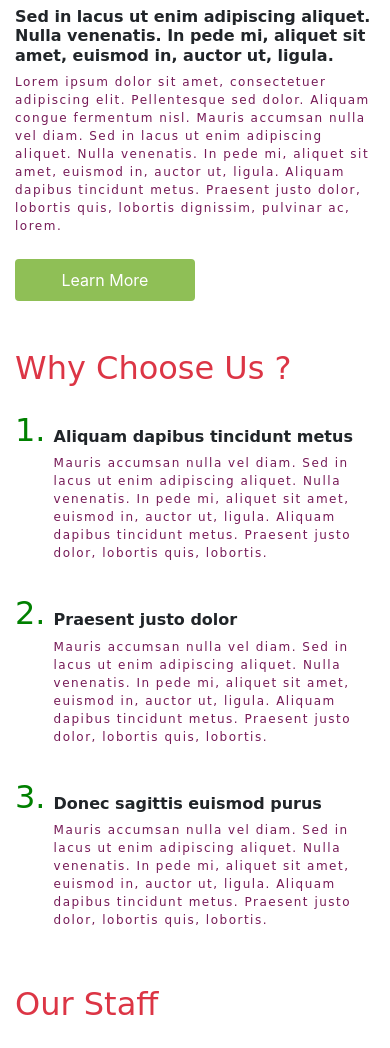
After one commit to JOYBARMAN/Art_School, a Django app: page /about/ in a window 390 px wide. The commit adds this page. Shown: the part 473-1521 px from the top of the page. Run offline with Django 4.2, Linux system fonts and the light colour scheme; some libraries are stand-ins or nearby versions.

Commit message:
blog/about us update

```diff
--- /dev/null
+++ b/main/templates/aboutUs.html
@@ -0,0 +1,136 @@
+{% extends 'base.html' %}
+{% load static %}
+{% block body %}
+<div class="container mt-5">
+    <div class="row">
+        <div class="col-12 col-lg-4 col-md-6">
+            <div>
+                <h2 class="my-4 text-danger">About Us</h2>
+                <img class="img-fluid" src="https://livedemo00.template-help.com/wt_47644/img/page2_pic1.jpg" alt="img">
+                <h6 class="font-weight-bold mt-2">Sed in lacus ut enim adipiscing aliquet. Nulla venenatis. In pede mi,
+                    aliquet sit amet, euismod in, auctor ut, ligula.</h6>
+                <p class="my-2" style="font-size: 12px;">Lorem ipsum dolor sit amet, consectetuer adipiscing elit.
+                    Pellentesque sed dolor. Aliquam congue fermentum nisl. Mauris accumsan nulla vel diam. Sed in lacus
+                    ut enim adipiscing aliquet. Nulla venenatis. In pede mi, aliquet sit amet, euismod in, auctor ut,
+                    ligula. Aliquam dapibus tincidunt metus. Praesent justo dolor, lobortis quis, lobortis dignissim,
+                    pulvinar ac, lorem.</p>
+                <div class="my-4">
+                    <button class="btn w-50" style="color: white;background-color: #8fbf56;padding: 8px;">Learn
+                        More</button>
+                </div>
+            </div>
+
+        </div>
+        <div class="col-12 col-lg-4 col-md-6">
+            <h2 class="my-4 text-danger">Why Choose Us ?</h2>
+            <div class="d-flex my-3">
+                <div class="mr-2">
+                    <h2 style="color: green;">1.</h2>
+                </div>
+                <div>
+                    <h6 class="mt-3 font-weight-bold">Aliquam dapibus tincidunt metus</h6>
+                    <p style="font-size: 12px;">Mauris accumsan nulla vel diam. Sed in lacus ut enim adipiscing aliquet.
+                        Nulla venenatis. In pede mi, aliquet sit amet, euismod in, auctor ut, ligula. Aliquam dapibus
+                        tincidunt metus. Praesent justo dolor, lobortis quis, lobortis.</p>
+                </div>
+            </div>
+            <div class="d-flex my-3">
+                <div class="mr-2">
+                    <h2 style="color: green;">2.</h2>
+                </div>
+                <div>
+                    <h6 class="mt-3 font-weight-bold">Praesent justo dolor</h6>
+                    <p style="font-size: 12px;">Mauris accumsan nulla vel diam. Sed in lacus ut enim adipiscing aliquet.
+                        Nulla venenatis. In pede mi, aliquet sit amet, euismod in, auctor ut, ligula. Aliquam dapibus
+                        tincidunt metus. Praesent justo dolor, lobortis quis, lobortis.</p>
+                </div>
+            </div>
+            <div class="d-flex my-3">
+                <div class="mr-2">
+                    <h2 style="color: green;">3.</h2>
+                </div>
+                <div>
+                    <h6 class="mt-3 font-weight-bold">Donec sagittis euismod purus</h6>
+                    <p style="font-size: 12px;">Mauris accumsan nulla vel diam. Sed in lacus ut enim adipiscing aliquet.
+                        Nulla venenatis. In pede mi, aliquet sit amet, euismod in, auctor ut, ligula. Aliquam dapibus
+                        tincidunt metus. Praesent justo dolor, lobortis quis, lobortis.</p>
+                </div>
+            </div>
+        </div>
+        <div class="col-12 col-lg-4 col-md-6">
+            <h2 class="my-4 text-danger">Our Staff</h2>
+            <div class="row">
+                <div class="col-6 col-lg-6 my-2">
+                    <img class="img-fluid" src="https://livedemo00.template-help.com/wt_47644/img/page2_pic2.jpg"
+                        alt="">
+                </div>
+                <div class="col-6 col-lg-6 my-2">
+                    <img class="img-fluid" src="https://livedemo00.template-help.com/wt_47644/img/page2_pic3.jpg"
+                        alt="">
+                </div>
+                <div class="col-6 col-lg-6 my-2">
+                    <img class="img-fluid" src="https://livedemo00.template-help.com/wt_47644/img/page2_pic4.jpg"
+                        alt="">
+                </div>
+                <div class="col-6 col-lg-6 my-2">
+                    <img class="img-fluid" src="https://livedemo00.template-help.com/wt_47644/img/page2_pic5.jpg"
+                        alt="">
+                </div>
+                <div class="col-6 col-lg-6 my-2">
+                    <img class="img-fluid" src="https://livedemo00.template-help.com/wt_47644/img/page2_pic6.jpg"
+                        alt="">
+                </div>
+                <div class="col-6 col-lg-6 my-2">
+                    <img class="img-fluid" src="https://livedemo00.template-help.com/wt_47644/img/page2_pic7.jpg"
+                        alt="">
+                </div>
+
+            </div>
+        </div>
+    </div>
+</div>
+<div class="container">
+    <h2 class="text-danger">Testimonials</h2>
+    <div class="row">
+        <div class="col-12 col-lg-3 col-md-6 my-2">
+            <div class="my-3">
+                <p style="font-size: 12px;">Mauris accumsan nulla vel diam. Sed in lacus ut enim adipiscing aliquet.
+                    Nulla venenatis. In pede mi, aliquet sit amet, euismod in, auctor ut, ligula. Aliquam dapibus
+                    tincidunt metus. Praesent justo dolor, lobortis quis, lobortis.</p>
+
+                <h5 class="my-2 font-weight-bold">Mark Johnson</h5>
+            </div>
+        </div>
+        <div class="col-12 col-lg-3 col-md-6 my-2">
+            <div class="my-3">
+                <p style="font-size: 12px;">Mauris accumsan nulla vel diam. Sed in lacus ut enim adipiscing aliquet.
+                    Nulla venenatis. In pede mi, aliquet sit amet, euismod in, auctor ut, ligula. Aliquam dapibus
+                    tincidunt metus. Praesent justo dolor, lobortis quis, lobortis.</p>
+
+                <h5 class="my-2 font-weight-bold">Ivana Wong</h5>
+            </div>
+        </div>
+        <div class="col-12 col-lg-3 col-md-6 my-2">
+            <div class="my-3">
+                <p style="font-size: 12px;">Mauris accumsan nulla vel diam. Sed in lacus ut enim adipiscing aliquet.
+                    Nulla venenatis. In pede mi, aliquet sit amet, euismod in, auctor ut, ligula. Aliquam dapibus
+                    tincidunt metus. Praesent justo dolor, lobortis quis, lobortis.</p>
+
+                <h5 class="my-2 font-weight-bold">John Franklin</h5>
+            </div>
+        </div>
+        <div class="col-12 col-lg-3 col-md-6 my-2">
+            <div class="my-3">
+                <p style="font-size: 12px;">Mauris accumsan nulla vel diam. Sed in lacus ut enim adipiscing aliquet.
+                    Nulla venenatis. In pede mi, aliquet sit amet, euismod in, auctor ut, ligula. Aliquam dapibus
+                    tincidunt metus. Praesent justo dolor, lobortis quis, lobortis.</p>
+
+                <h5 class="my-2 font-weight-bold">Gloria Mann</h5>
+            </div>
+        </div>
+
+    </div>
+
+</div>
+</div>
+{% endblock %}
--- a/main/templates/base.html
+++ b/main/templates/base.html
@@ -83,6 +83,7 @@
 
     }
 
+
     /* css for footer end  */
         {% block style %}
         {% endblock %}
--- a/main/templates/contactUs.html
+++ b/main/templates/contactUs.html
@@ -30,7 +30,7 @@
             </div>
         </div>
     </div>
-    <div class="container">
+    <div class="container my-5">
         <div class="row">
             <div class="col-12 col-lg-6 col-md-6">
                 <h2 class="text-danger mt-4 font-weight-bold">Address</h2>
--- a/main/templates/navbar.html
+++ b/main/templates/navbar.html
@@ -23,10 +23,10 @@
                     <a class="nav-link" href="#">Art Gallery</a>
                 </li>
                 <li class="nav-item">
-                    <a class="nav-link" href="#">Blog</a>
+                    <a class="nav-link" href="{% url 'blog' %}">Blog</a>
                 </li>
                 <li class="nav-item">
-                    <a class="nav-link" href="#">About Us</a>
+                    <a class="nav-link" href="{% url 'about' %}">About Us</a>
                 </li>
                 <li class="nav-item">
                     <a class="nav-link" href="{% url 'contact' %}">Contact Us</a>
@@ -34,7 +34,7 @@
                 {% if user.is_authenticated %}
                     {% if user.is_superuser %}
                     <li class="nav-item">
-                    <a class="nav-link" href="admin/">Admin Panel</a>
+                    <a class="nav-link" href="/admin/">Admin Panel</a>
                      </li>
                     {% endif %}
                 {% endif %}
--- a/main/urls.py
+++ b/main/urls.py
@@ -1,6 +1,6 @@
 from django.urls import path
 from .views import home, StudentView, DeleteStudentView, CreateStudentView, EditStudentView, PaymentView,\
-    CreatePaymentView, EditPaymentView, DeletePaymentView ,register_request,login_request,logout_request,ContactView
+    CreatePaymentView, EditPaymentView, DeletePaymentView ,register_request,login_request,logout_request,ContactView,aboutUs,blog
 
 urlpatterns = [
     path('', home, name='home'),
@@ -16,4 +16,7 @@ urlpatterns = [
     path("register/", register_request, name="register"),
     path("login/", login_request, name="login"),
     path("logout/", logout_request, name="logout"),
+    path("about/",aboutUs,name="about"),
+    path("blog/",blog,name="blog")
+
 ]
--- a/main/views.py
+++ b/main/views.py
@@ -121,3 +121,10 @@ class ContactView(CreateView):
             return HttpResponseRedirect(reverse_lazy('home'))
         else:
             return self.form_invalid(form)
+
+
+def aboutUs(request):
+    return render(request, 'aboutUs.html')
+
+def blog(request):
+    return render(request, 'blog.html')
```
Also changed, not shown: main/templates/blog.html (added, +46 -0 lines), static/img/aboutUs.jpg (added), static/img/staff1.jpg (added), static/img/staff2.jpg (added), static/img/staff3.jpg (added), static/img/staff4.jpg (added), static/img/staff5.jpg (added), static/img/staff6.jpg (added).
